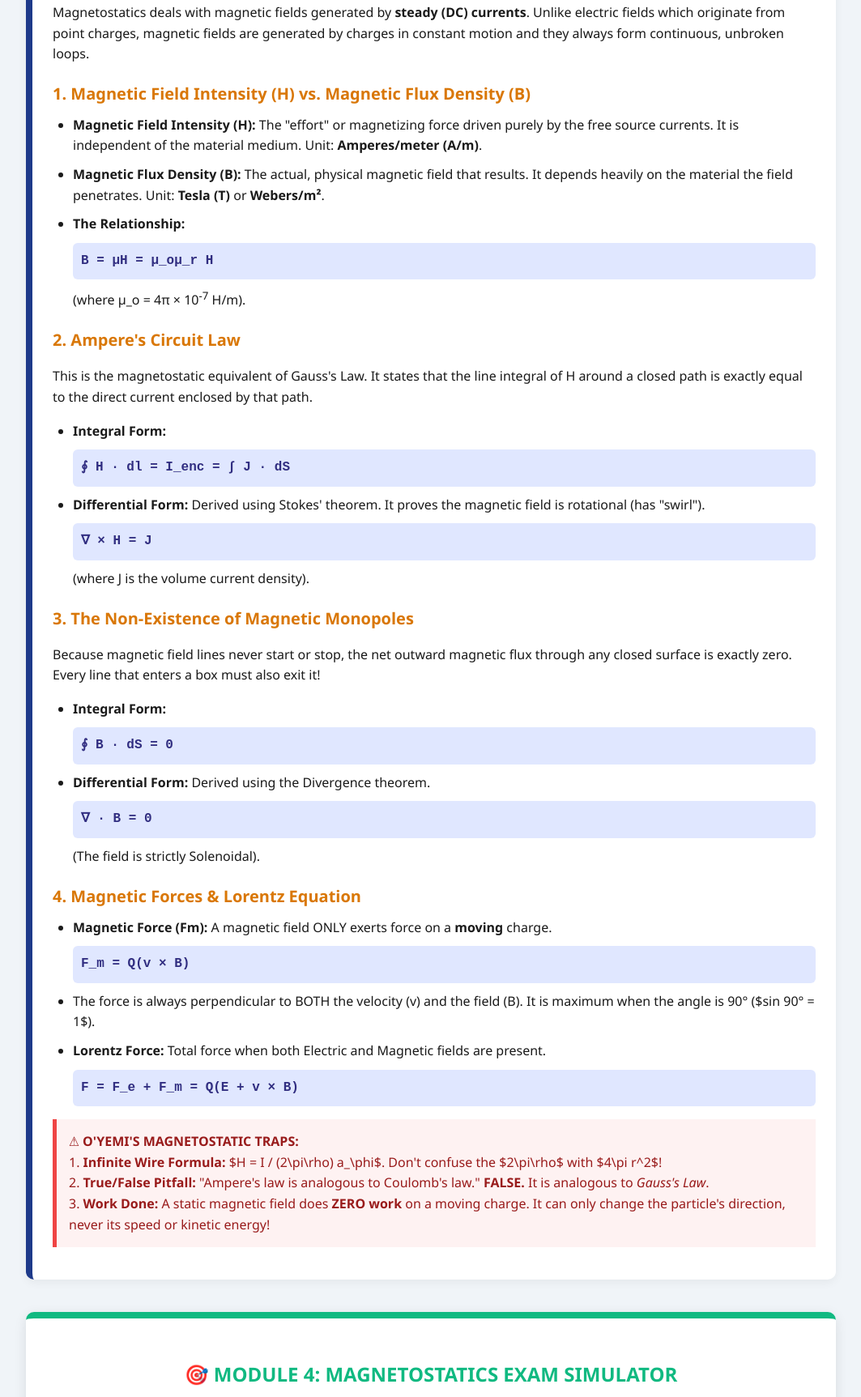
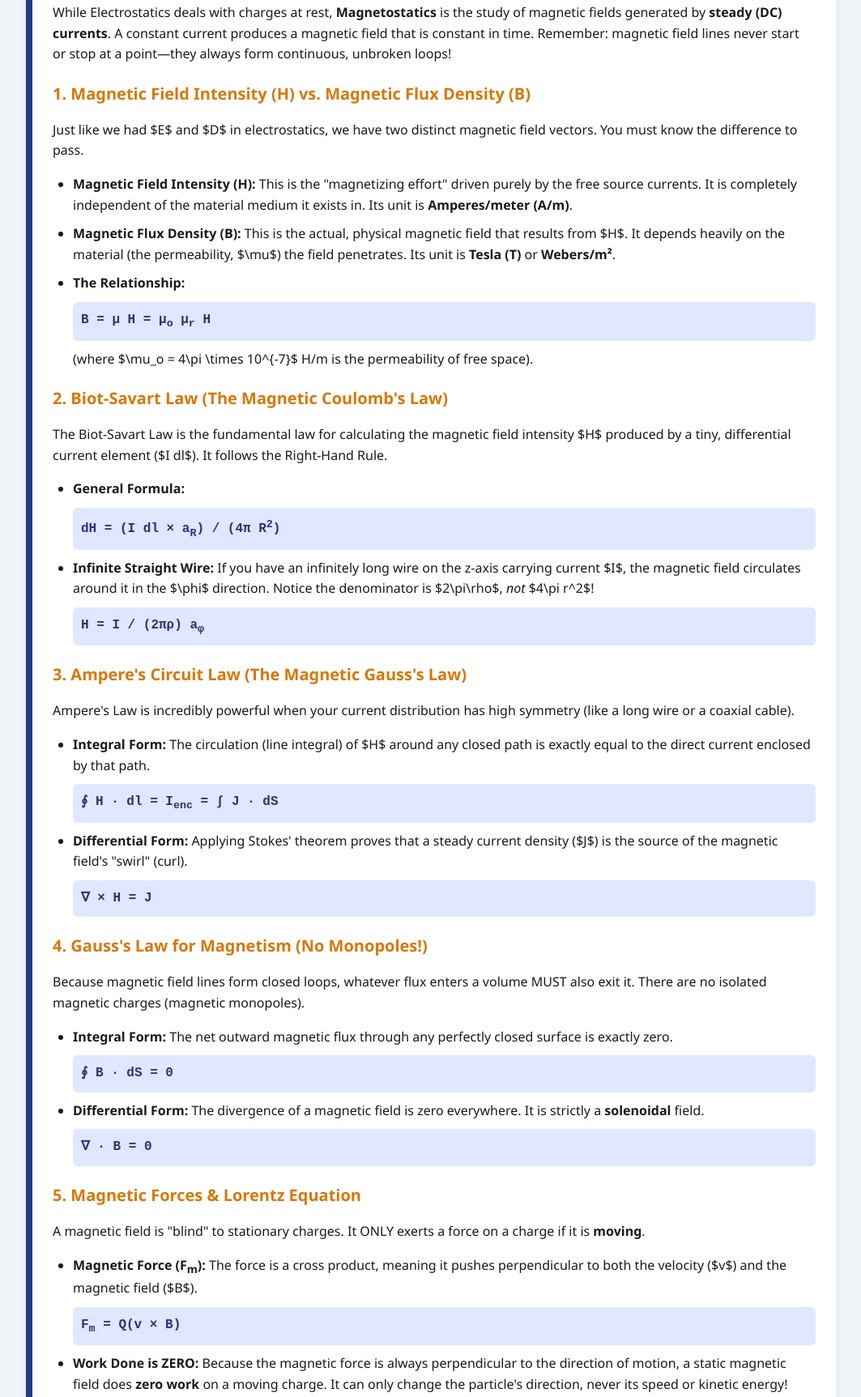
Before and after one commit to futafreshersguide/EEE303_ELECTROMAGNETIC_FIELD_THEORY, a plain HTML site: page magnetostatics.html in a window 1280 px wide. Shown: the part 460-2185 px from the top of the page at 81% size, without its empty margins (108-1171 px from the left). Drawn offline with Linux system fonts and the light colour scheme.

Commit message:
Revise content and structure in magnetostatics.html

```diff
--- a/magnetostatics.html
+++ b/magnetostatics.html
@@ -92,54 +92,76 @@
 </head>
 <body>
 
-    <div class="header-box">
+   <div class="header-box">
         <h1>MODULE 4: MAGNETOSTATICS</h1>
         <p>Steady Currents, Biot-Savart Law, Ampere's Law & Magnetic Forces</p>
         <p style="font-size: 0.9em; margin-top: 5px;">Prepared by Abideen Yakub Opeyemi (Ó'YẸMÍ) | 07050376975</p>
         <a href="index.html" class="nav-btn">&larr; Back to Home</a>
     </div>
 
+    <!-- Notes Section -->
     <div class="section-card">
         <h2>Exploratory Notes & Essential Formulas</h2>
-        <p>Magnetostatics deals with magnetic fields generated by <strong>steady (DC) currents</strong>. Unlike electric fields which originate from point charges, magnetic fields are generated by charges in constant motion and they always form continuous, unbroken loops.</p>
+        <p>While Electrostatics deals with charges at rest, <strong>Magnetostatics</strong> is the study of magnetic fields generated by <strong>steady (DC) currents</strong>. A constant current produces a magnetic field that is constant in time. Remember: magnetic field lines never start or stop at a point—they always form continuous, unbroken loops!</p>
 
         <div class="concept-title">1. Magnetic Field Intensity (H) vs. Magnetic Flux Density (B)</div>
+        <p>Just like we had $E$ and $D$ in electrostatics, we have two distinct magnetic field vectors. You must know the difference to pass.</p>
         <ul>
-            <li><strong>Magnetic Field Intensity (H):</strong> The "effort" or magnetizing force driven purely by the free source currents. It is independent of the material medium. Unit: <strong>Amperes/meter (A/m)</strong>.</li>
-            <li><strong>Magnetic Flux Density (B):</strong> The actual, physical magnetic field that results. It depends heavily on the material the field penetrates. Unit: <strong>Tesla (T)</strong> or <strong>Webers/m&sup2;</strong>.</li>
-            <li><strong>The Relationship:</strong> <span class="math-block">B = &mu;H = &mu;_o&mu;_r H</span> (where &mu;_o = 4&pi; &times; 10<sup>-7</sup> H/m).</li>
+            <li><strong>Magnetic Field Intensity (H):</strong> This is the "magnetizing effort" driven purely by the free source currents. It is completely independent of the material medium it exists in. Its unit is <strong>Amperes/meter (A/m)</strong>.</li>
+            <li><strong>Magnetic Flux Density (B):</strong> This is the actual, physical magnetic field that results from $H$. It depends heavily on the material (the permeability, $\mu$) the field penetrates. Its unit is <strong>Tesla (T)</strong> or <strong>Webers/m&sup2;</strong>.</li>
+            <li><strong>The Relationship:</strong> <span class="math-block">B = &mu; H = &mu;<sub>o</sub> &mu;<sub>r</sub> H</span> (where $\mu_o = 4\pi \times 10^{-7}$ H/m is the permeability of free space).</li>
         </ul>
 
-        <div class="concept-title">2. Ampere's Circuit Law</div>
-        <p>This is the magnetostatic equivalent of Gauss's Law. It states that the line integral of H around a closed path is exactly equal to the direct current enclosed by that path.</p>
+        <div class="concept-title">2. Biot-Savart Law (The Magnetic Coulomb's Law)</div>
+        <p>The Biot-Savart Law is the fundamental law for calculating the magnetic field intensity $H$ produced by a tiny, differential current element ($I dl$). It follows the Right-Hand Rule.</p>
         <ul>
-            <li><strong>Integral Form:</strong> <span class="math-block">&oint; H &middot; dl = I_enc = &int; J &middot; dS</span></li>
-            <li><strong>Differential Form:</strong> Derived using Stokes' theorem. It proves the magnetic field is rotational (has "swirl").
-            <span class="math-block">&nabla; &times; H = J</span> (where J is the volume current density).</li>
+            <li><strong>General Formula:</strong> <span class="math-block">dH = (I dl &times; a<sub>R</sub>) / (4&pi; R<sup>2</sup>)</span></li>
+            <li><strong>Infinite Straight Wire:</strong> If you have an infinitely long wire on the z-axis carrying current $I$, the magnetic field circulates around it in the $\phi$ direction. Notice the denominator is $2\pi\rho$, <em>not</em> $4\pi r^2$!
+                <span class="math-block">H = I / (2&pi;&rho;) a<sub>&phi;</sub></span>
+            </li>
         </ul>
 
-        <div class="concept-title">3. The Non-Existence of Magnetic Monopoles</div>
-        <p>Because magnetic field lines never start or stop, the net outward magnetic flux through any closed surface is exactly zero. Every line that enters a box must also exit it!</p>
+        <div class="concept-title">3. Ampere's Circuit Law (The Magnetic Gauss's Law)</div>
+        <p>Ampere's Law is incredibly powerful when your current distribution has high symmetry (like a long wire or a coaxial cable).</p>
         <ul>
-            <li><strong>Integral Form:</strong> <span class="math-block">&oint; B &middot; dS = 0</span></li>
-            <li><strong>Differential Form:</strong> Derived using the Divergence theorem.
-            <span class="math-block">&nabla; &middot; B = 0</span> (The field is strictly Solenoidal).</li>
+            <li><strong>Integral Form:</strong> The circulation (line integral) of $H$ around any closed path is exactly equal to the direct current enclosed by that path.
+                <span class="math-block">&oint; H &middot; dl = I<sub>enc</sub> = &int; J &middot; dS</span>
+            </li>
+            <li><strong>Differential Form:</strong> Applying Stokes' theorem proves that a steady current density ($J$) is the source of the magnetic field's "swirl" (curl).
+                <span class="math-block">&nabla; &times; H = J</span>
+            </li>
         </ul>
 
-        <div class="concept-title">4. Magnetic Forces & Lorentz Equation</div>
+        <div class="concept-title">4. Gauss's Law for Magnetism (No Monopoles!)</div>
+        <p>Because magnetic field lines form closed loops, whatever flux enters a volume MUST also exit it. There are no isolated magnetic charges (magnetic monopoles).</p>
         <ul>
-            <li><strong>Magnetic Force (Fm):</strong> A magnetic field ONLY exerts force on a <strong>moving</strong> charge.
-            <span class="math-block">F_m = Q(v &times; B)</span></li>
-            <li>The force is always perpendicular to BOTH the velocity (v) and the field (B). It is maximum when the angle is 90&deg; ($sin 90&deg; = 1$).</li>
-            <li><strong>Lorentz Force:</strong> Total force when both Electric and Magnetic fields are present.
-            <span class="math-block">F = F_e + F_m = Q(E + v &times; B)</span></li>
+            <li><strong>Integral Form:</strong> The net outward magnetic flux through any perfectly closed surface is exactly zero.
+                <span class="math-block">&oint; B &middot; dS = 0</span>
+            </li>
+            <li><strong>Differential Form:</strong> The divergence of a magnetic field is zero everywhere. It is strictly a <strong>solenoidal</strong> field.
+                <span class="math-block">&nabla; &middot; B = 0</span>
+            </li>
+        </ul>
+
+        <div class="concept-title">5. Magnetic Forces & Lorentz Equation</div>
+        <p>A magnetic field is "blind" to stationary charges. It ONLY exerts a force on a charge if it is <strong>moving</strong>.</p>
+        <ul>
+            <li><strong>Magnetic Force (F<sub>m</sub>):</strong> The force is a cross product, meaning it pushes perpendicular to both the velocity ($v$) and the magnetic field ($B$).
+                <span class="math-block">F<sub>m</sub> = Q(v &times; B)</span>
+            </li>
+            <li><strong>Work Done is ZERO:</strong> Because the magnetic force is always perpendicular to the direction of motion, a static magnetic field does <strong>zero work</strong> on a moving charge. It can only change the particle's direction, never its speed or kinetic energy!</li>
+            <li><strong>Lorentz Force Equation:</strong> If a particle moves through a region with BOTH an electric field and a magnetic field, the total force is:
+                <span class="math-block">F = F<sub>e</sub> + F<sub>m</sub> = Q(E + v &times; B)</span>
+            </li>
         </ul>
 
         <div class="trap-box">
-            <strong>&#9888; O'YEMI'S MAGNETOSTATIC TRAPS:</strong><br>
-            1. <strong>Infinite Wire Formula:</strong> $H = I / (2\pi\rho) a_\phi$. Don't confuse the $2\pi\rho$ with $4\pi r^2$!<br>
-            2. <strong>True/False Pitfall:</strong> "Ampere's law is analogous to Coulomb's law." <strong>FALSE.</strong> It is analogous to <em>Gauss's Law</em>.<br>
-            3. <strong>Work Done:</strong> A static magnetic field does <strong>ZERO work</strong> on a moving charge. It can only change the particle's direction, never its speed or kinetic energy!
+            <strong>&#9888; O'YEMI'S MAGNETOSTATIC BOUNDARY TRAPS:</strong><br>
+            Just like electrostatics, fields bend when crossing from one magnetic material to another (e.g., from air into iron).<br><br>
+            1. <strong>Normal Components:</strong> The normal component of the Magnetic Flux Density ($B$) is ALWAYS continuous. <br>
+            <span class="math">B<sub>n1</sub> = B<sub>n2</sub></span><br><br>
+            2. <strong>Tangential Components:</strong> The tangential component of the Magnetic Field Intensity ($H$) is continuous ONLY if there is no surface current density ($K$) exactly on the boundary. <br>
+            <span class="math">H<sub>t1</sub> - H<sub>t2</sub> = K</span>. (If $K = 0$, then $H_{t1} = H_{t2}$).
         </div>
     </div>
 
```
